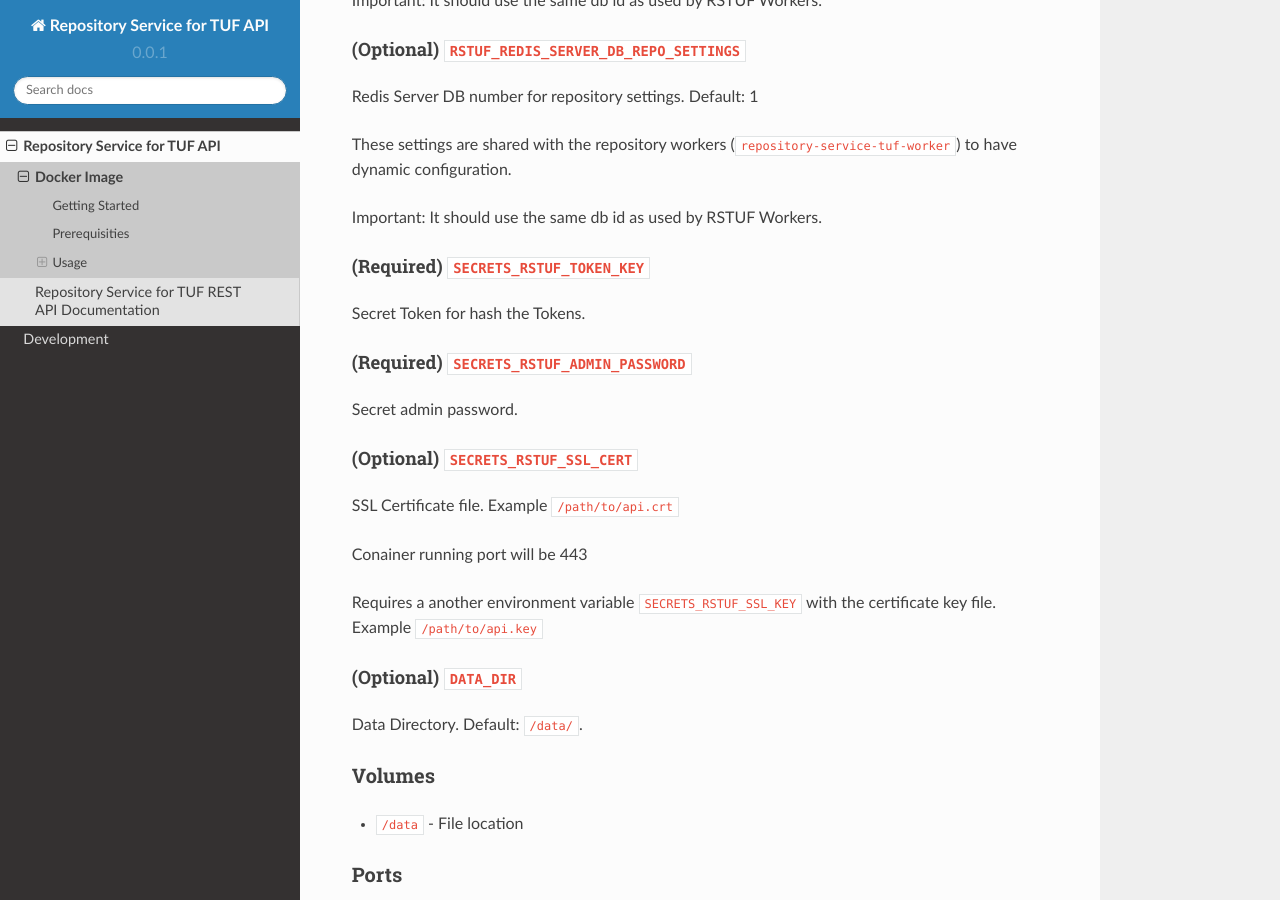
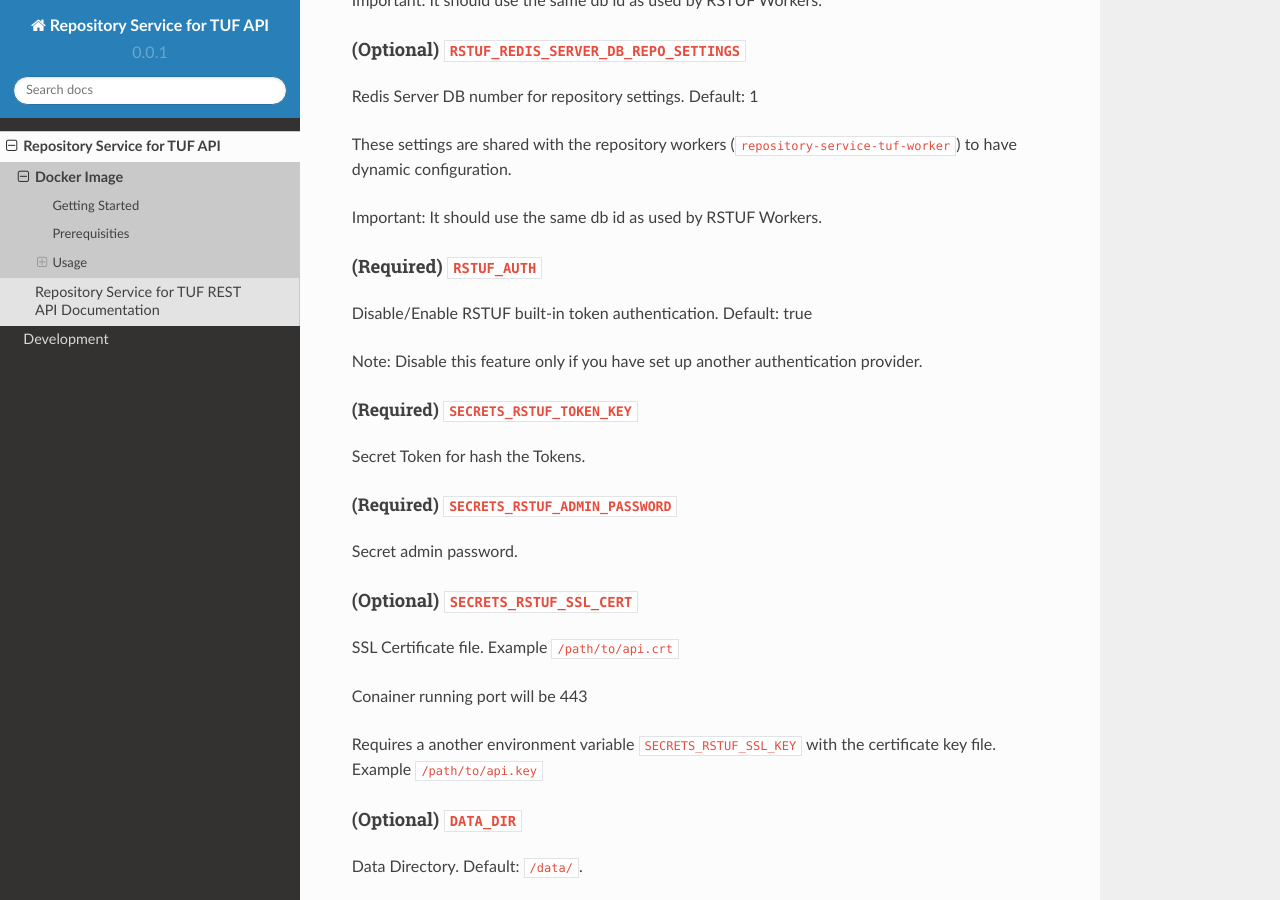
Before and after one commit to repository-service-tuf/repository-service-tuf-api, a Sphinx documentation site: the page built from docs/source/guide/Docker_README.md, in a window 1280 px wide and 900 px high, scrolled down 1818 px. Built offline with Sphinx 7.4.7 and the Read the Docs theme 2.0.0, drawn with Linux system fonts in a browser that asks for light colours.

Commit message:
Introduce RSTUF_AUTH env variable
Introduce RSTUF_AUTH env variable and exclude all token related API
calls when authentication is not used.

Signed-off-by: Martin Vrachev <mvrachev@vmware.com>

```diff
--- a/docker-compose.yml
+++ b/docker-compose.yml
@@ -94,6 +94,8 @@ services:
       - RSTUF_REDIS_SERVER="redis://redis"
       - SECRETS_RSTUF_TOKEN_KEY="secret"
       - SECRETS_RSTUF_ADMIN_PASSWORD="secret"
+      # If you want to test without authentication uncomment the next line:
+      # - RSTUF_AUTH=false
     volumes:
       - ./:/opt/repository-service-tuf-api:z
     depends_on:
--- a/docs/source/guide/Docker_README.md
+++ b/docs/source/guide/Docker_README.md
@@ -87,11 +87,16 @@ These settings are shared with the repository workers
 
 Important: It should use the same db id as used by RSTUF Workers.
 
-#### (Required) `SECRETS_RSTUF_TOKEN_KEY`
+#### (Required) `RSTUF_AUTH`
+Disable/Enable RSTUF built-in token authentication. Default: true
+
+Note: Disable this feature only if you have set up another authentication provider.
+
+##### (Required) `SECRETS_RSTUF_TOKEN_KEY`
 
 Secret Token for hash the Tokens.
 
-#### (Required) `SECRETS_RSTUF_ADMIN_PASSWORD`
+##### (Required) `SECRETS_RSTUF_ADMIN_PASSWORD`
 
 Secret admin password.
 
```
Also changed, not shown: app.py (+5 -4 lines).
